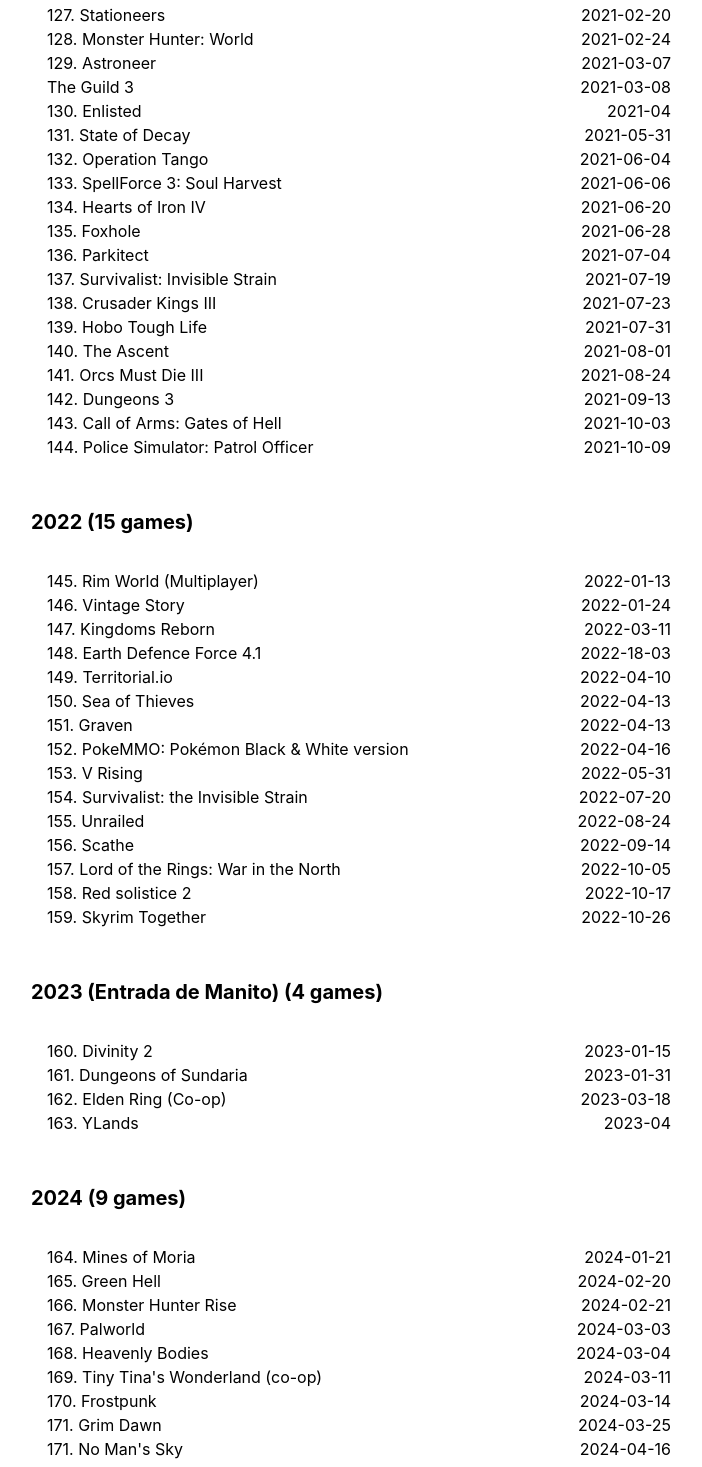
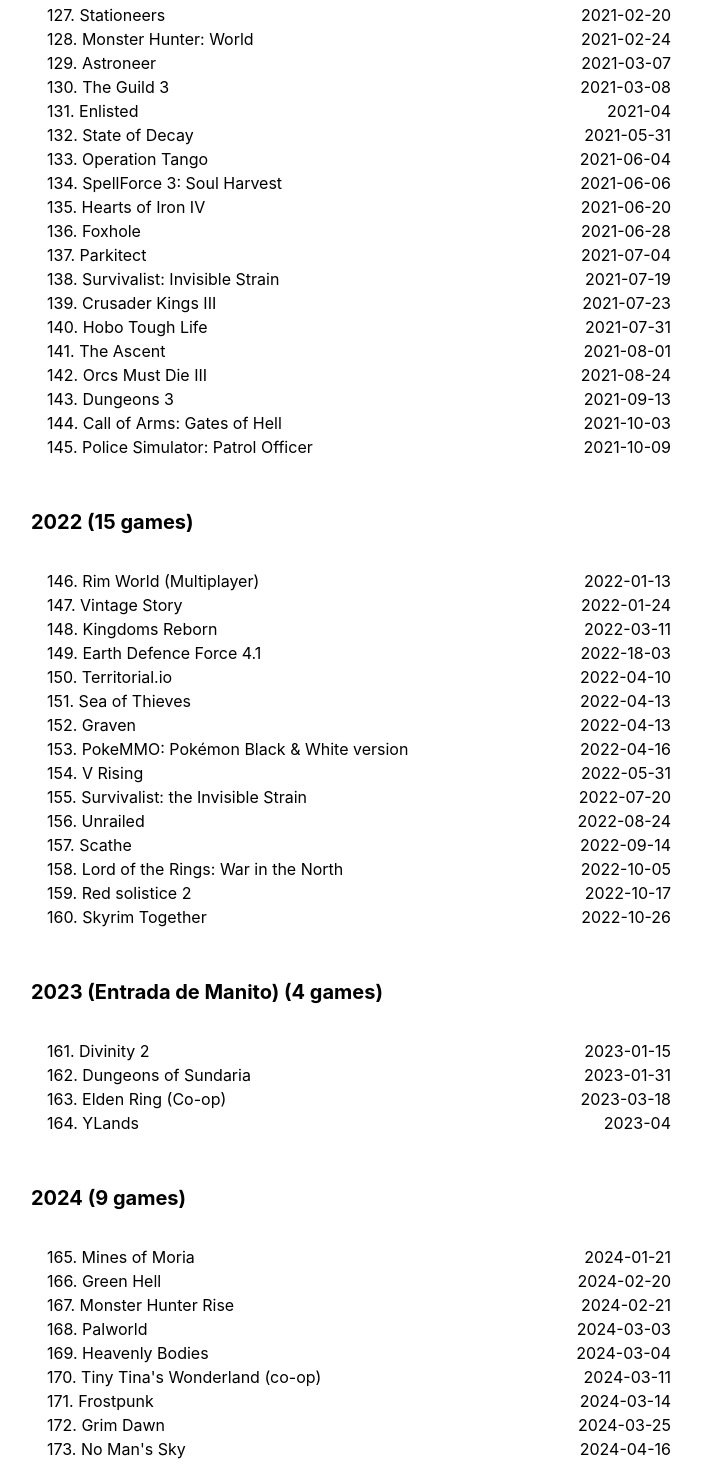
Before and after one commit to gvmorais/neorder, a Next.js app: page / in a window 1280 px wide. Shown: the part 7263-8730 px from the top of the page, without its empty margins (289-991 px from the left). Built offline with nearby package versions, Linux system fonts and the light colour scheme.

Commit message:
The guild 3 wasnt counted, added counter

```diff
--- a/pages/index.tsx
+++ b/pages/index.tsx
@@ -595,67 +595,67 @@
           date: '2021-03-07',
         },
         {
-          name: 'The Guild 3',
+          name: '130. The Guild 3',
           date: '2021-03-08',
         },
         {
-          name: '130. Enlisted',
+          name: '131. Enlisted',
           date: '2021-04',
         },
         {
-          name: '131. State of Decay',
+          name: '132. State of Decay',
           date: '2021-05-31',
         },
         {
-          name: '132. Operation Tango',
+          name: '133. Operation Tango',
           date: '2021-06-04',
         },
         {
-          name: '133. SpellForce 3: Soul Harvest',
+          name: '134. SpellForce 3: Soul Harvest',
           date: '2021-06-06',
         },
         {
-          name: '134. Hearts of Iron IV',
+          name: '135. Hearts of Iron IV',
           date: '2021-06-20',
         },
         {
-          name: '135. Foxhole',
+          name: '136. Foxhole',
           date: '2021-06-28',
         },
         {
-          name: '136. Parkitect',
+          name: '137. Parkitect',
           date: '2021-07-04',
         },
         {
-          name: '137. Survivalist: Invisible Strain',
+          name: '138. Survivalist: Invisible Strain',
           date: '2021-07-19',
         },
         {
-          name: '138. Crusader Kings III',
+          name: '139. Crusader Kings III',
           date: '2021-07-23',
         },
         {
-          name: '139. Hobo Tough Life',
+          name: '140. Hobo Tough Life',
           date: '2021-07-31',
         },
         {
-          name: '140. The Ascent',
+          name: '141. The Ascent',
           date: '2021-08-01',
         },
         {
-          name: '141. Orcs Must Die III',
+          name: '142. Orcs Must Die III',
           date: '2021-08-24',
         },
         {
-          name: '142. Dungeons 3',
+          name: '143. Dungeons 3',
           date: '2021-09-13',
         },
         {
-          name: '143. Call of Arms: Gates of Hell',
+          name: '144. Call of Arms: Gates of Hell',
           date: '2021-10-03',
         },
         {
-          name: '144. Police Simulator: Patrol Officer',
+          name: '145. Police Simulator: Patrol Officer',
           date: '2021-10-09',
         },
       ],
@@ -664,63 +664,63 @@
       dateJoined: '2022',
       games: [
         {
-          name: '145. Rim World (Multiplayer)',
+          name: '146. Rim World (Multiplayer)',
           date: '2022-01-13',
         },
         {
-          name: '146. Vintage Story',
+          name: '147. Vintage Story',
           date: '2022-01-24',
         },
         {
-          name: '147. Kingdoms Reborn',
+          name: '148. Kingdoms Reborn',
           date: '2022-03-11',
         },
         {
-          name: '148. Earth Defence Force 4.1',
+          name: '149. Earth Defence Force 4.1',
           date: '2022-18-03',
         },
         {
-          name: '149. Territorial.io',
+          name: '150. Territorial.io',
           date: '2022-04-10',
         },
         {
-          name: '150. Sea of Thieves',
+          name: '151. Sea of Thieves',
           date: '2022-04-13',
         },
         {
-          name: '151. Graven',
+          name: '152. Graven',
           date: '2022-04-13',
         },
         {
-          name: '152. PokeMMO: Pokémon Black & White version',
+          name: '153. PokeMMO: Pokémon Black & White version',
           date: '2022-04-16',
         },
         {
-          name: '153. V Rising',
+          name: '154. V Rising',
           date: '2022-05-31',
         },
         {
-          name: '154. Survivalist: the Invisible Strain',
+          name: '155. Survivalist: the Invisible Strain',
           date: '2022-07-20',
         },
         {
-          name: '155. Unrailed',
+          name: '156. Unrailed',
           date: '2022-08-24',
         },
         {
-          name: '156. Scathe',
+          name: '157. Scathe',
           date: '2022-09-14',
         },
         {
-          name: '157. Lord of the Rings: War in the North',
+          name: '158. Lord of the Rings: War in the North',
           date: '2022-10-05',
         },
         {
-          name: '158. Red solistice 2',
+          name: '159. Red solistice 2',
           date: '2022-10-17',
         },
         {
-          name: '159. Skyrim Together',
+          name: '160. Skyrim Together',
           date: '2022-10-26',
         },
       ],
@@ -729,19 +729,19 @@
       dateJoined: '2023 (Entrada de Manito)',
       games: [
         {
-          name: '160. Divinity 2',
+          name: '161. Divinity 2',
           date: '2023-01-15',
         },
         {
-          name: '161. Dungeons of Sundaria',
+          name: '162. Dungeons of Sundaria',
           date: '2023-01-31',
         },
         {
-          name: '162. Elden Ring (Co-op)',
+          name: '163. Elden Ring (Co-op)',
           date: '2023-03-18',
         },
         {
-          name: '163. YLands',
+          name: '164. YLands',
           date: '2023-04',
         },
       ],
@@ -750,39 +750,39 @@
       dateJoined: '2024',
       games: [
         {
-          name: '164. Mines of Moria',
+          name: '165. Mines of Moria',
           date: '2024-01-21',
         },
         {
-          name: '165. Green Hell',
+          name: '166. Green Hell',
           date: '2024-02-20',
         },
         {
-          name: '166. Monster Hunter Rise',
+          name: '167. Monster Hunter Rise',
           date: '2024-02-21',
         },
         {
-          name: '167. Palworld',
+          name: '168. Palworld',
           date: '2024-03-03',
         },
         {
-          name: '168. Heavenly Bodies',
+          name: '169. Heavenly Bodies',
           date: '2024-03-04',
         },
         {
-          name: "169. Tiny Tina's Wonderland (co-op)",
+          name: "170. Tiny Tina's Wonderland (co-op)",
           date: '2024-03-11',
         },
         {
-          name: '170. Frostpunk',
+          name: '171. Frostpunk',
           date: '2024-03-14',
         },
         {
-          name: '171. Grim Dawn',
+          name: '172. Grim Dawn',
           date: '2024-03-25',
         },
         {
-          name: "171. No Man's Sky",
+          name: "173. No Man's Sky",
           date: '2024-04-16',
         },
       ],
```
